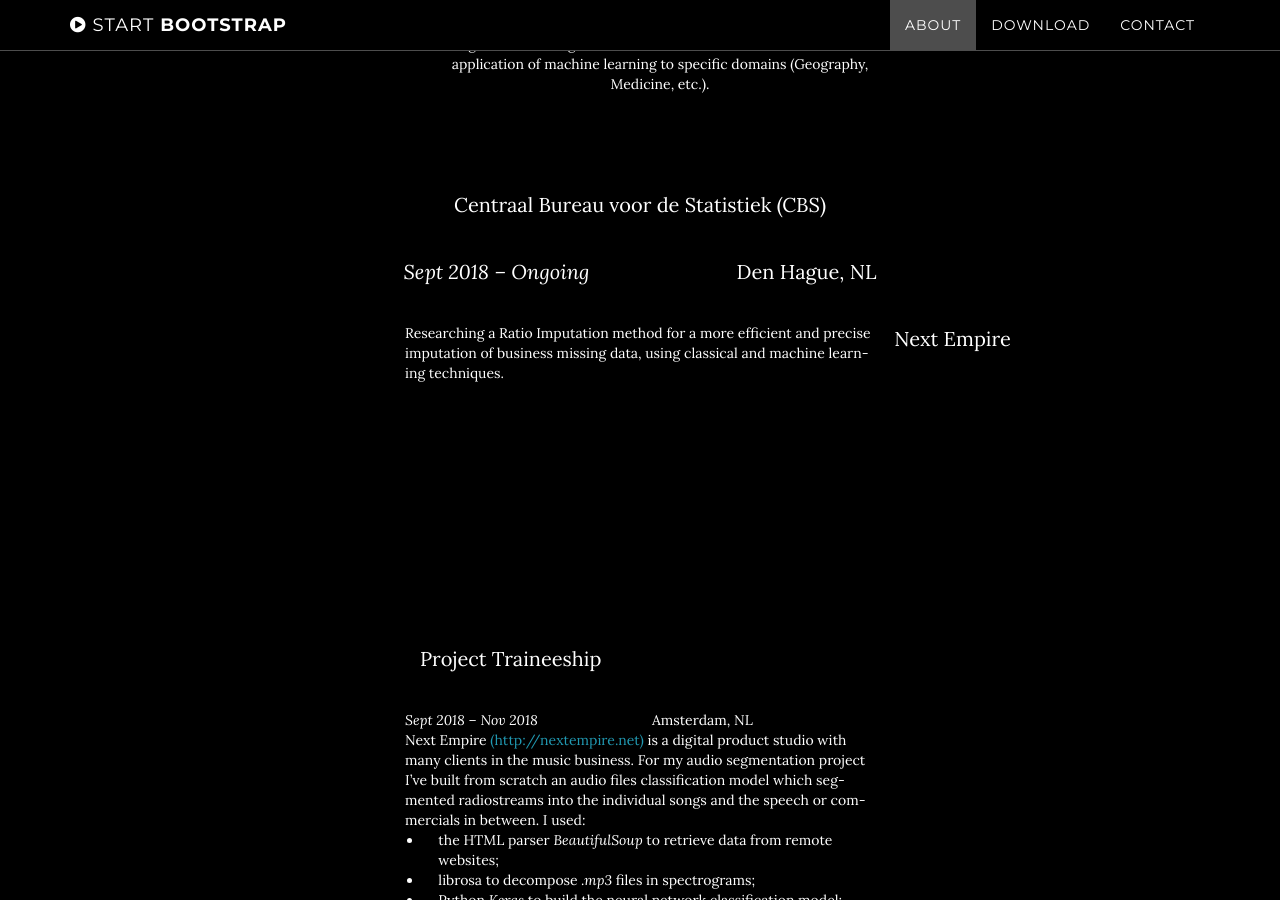
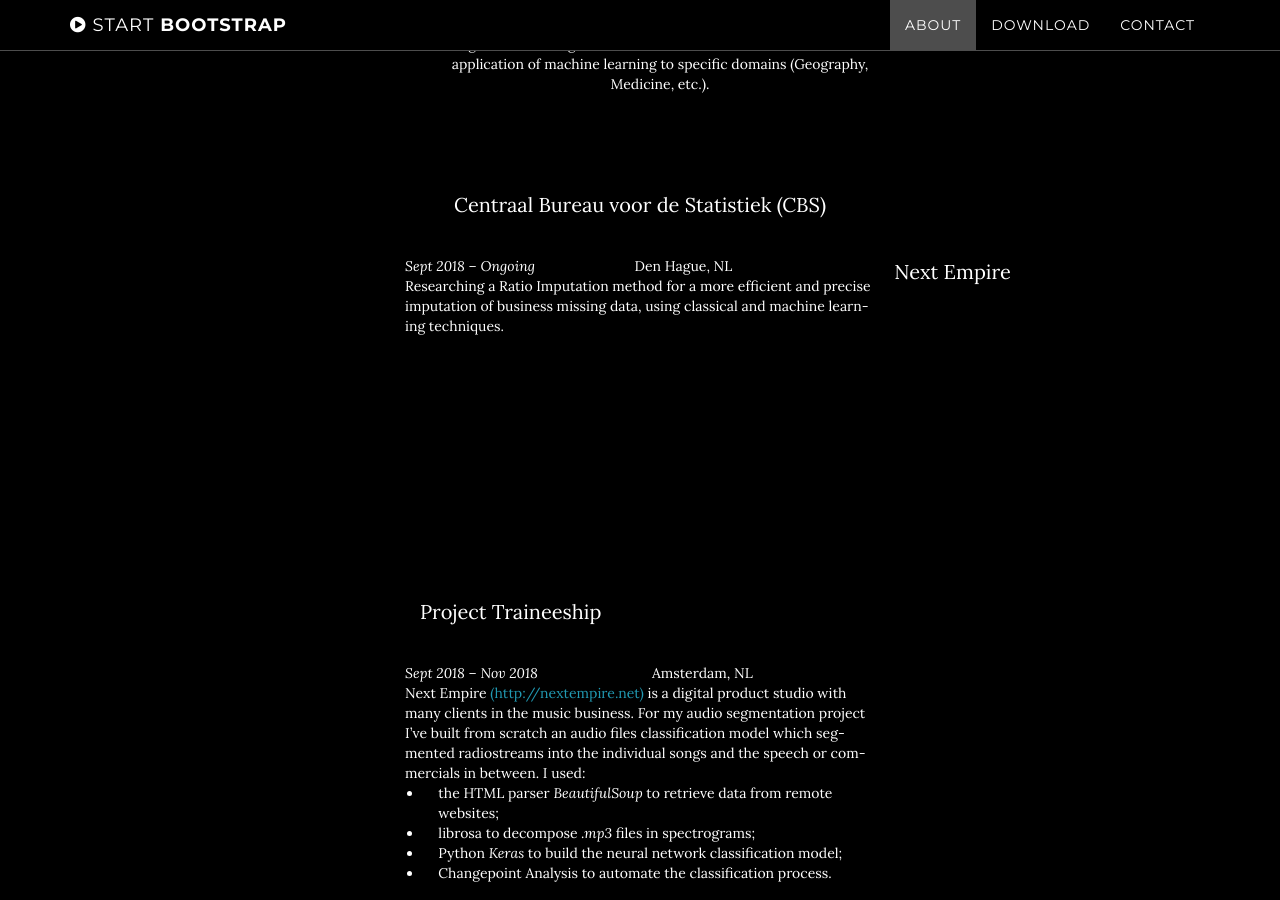
Before and after one commit to AgneseG/AgneseG.github.io, a Jekyll site: the page built from index.html, in a window 1280 px wide and 900 px high, scrolled down 1640 px. Built offline with Jekyll 4.4.1, drawn with Linux system fonts in a browser that asks for light colours.

Commit message:
Update about.html

```diff
--- a/_includes/about.html
+++ b/_includes/about.html
@@ -21,7 +21,7 @@
 <div class="col-lg-8 col-lg-offset-2" style="text-align: left;">&nbsp;</div>
 <p id="about" class="container content-section text-align: left">Project Research Intern</p>
 <p>Centraal Bureau voor de Statistiek (CBS)</p>
-<p><em>Sept 2018 &ndash; Ongoing &nbsp;</em> &nbsp; &nbsp; &nbsp; &nbsp; &nbsp; &nbsp; &nbsp; &nbsp; &nbsp; &nbsp; &nbsp; &nbsp; &nbsp;Den Hague, NL</p>
+<div class="col-lg-8 col-lg-offset-2" style="text-align: left;"><em>Sept 2018 &ndash; Ongoing &nbsp;</em> &nbsp; &nbsp; &nbsp; &nbsp; &nbsp; &nbsp; &nbsp; &nbsp; &nbsp; &nbsp; &nbsp; &nbsp; Den Hague, NL</div>
 <div class="col-lg-8 col-lg-offset-2" style="text-align: left;">Researching a Ratio Imputation method for a more efficient and precise imputation of business missing data, using classical and machine learn- ing techniques.</div>
 <div class="col-lg-8 col-lg-offset-2" style="text-align: left;">&nbsp;</div>
 <div class="col-lg-8 col-lg-offset-2" style="text-align: left;">&nbsp;</div>
```
